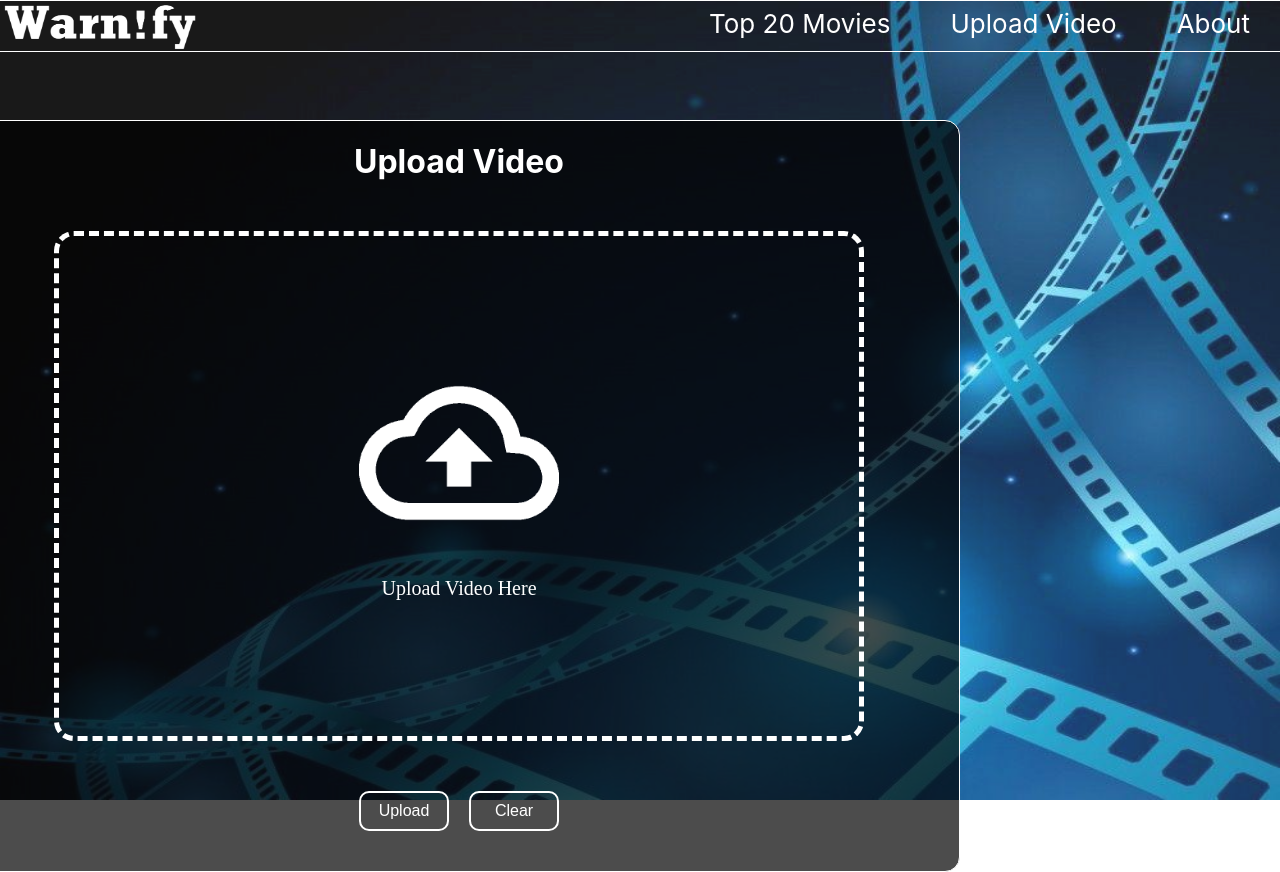
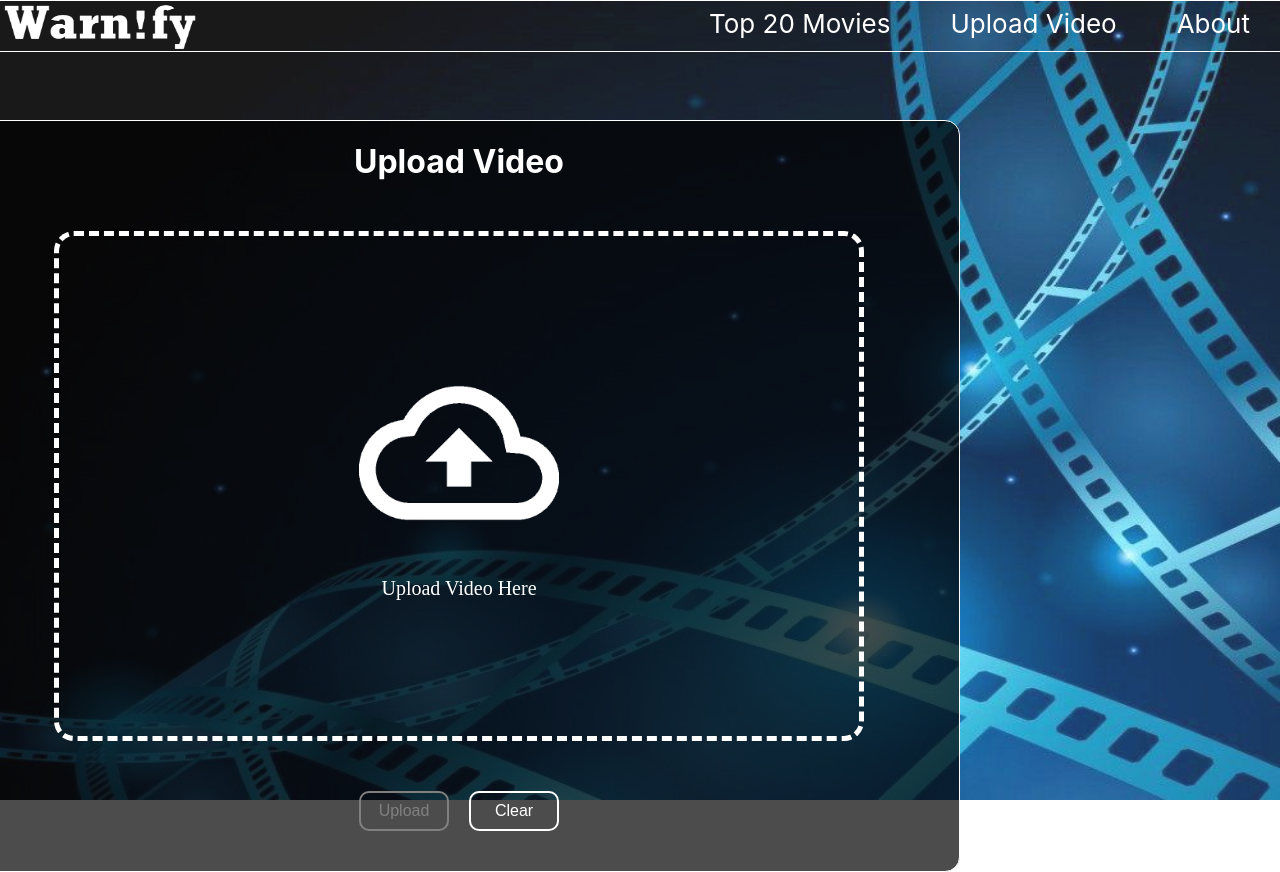
Before and after one commit to Group606-DL/Warnify-Client, a React (Create React App) app: page /upload in a window 1280 px wide. Built offline with nearby package versions, Linux system fonts and the light colour scheme.

Commit message:
fix upload disable
git push

```diff
--- a/src/components/TopMovies/TopMovies.container.js
+++ b/src/components/TopMovies/TopMovies.container.js
@@ -23,7 +23,7 @@ const TopMoviesContainer = (props) => {
     const showWarn = selectedItem && selectedItem.isProcessed;
 
     useEffect(() => {
-        fetch('http://localhost:8080/videos/names', {
+        fetch('http://193.106.55.106:8080/videos/names', {
             method: 'GET',
             headers: {
                 'Content-Type': 'application/json'
@@ -38,7 +38,7 @@ const TopMoviesContainer = (props) => {
     }, []);
 
     const getLabels = (fileName) => (
-        fetch(`http://localhost:8080/censoredInfo/${fileName}`, {
+        fetch(`http://193.106.55.106:8080/censoredInfo/${fileName}`, {
             method: 'GET',
             headers: {
                 'Content-Type': 'application/json'
@@ -55,7 +55,7 @@ const TopMoviesContainer = (props) => {
     const changeSource = (videoDetails) => {
         const encodedFileName = encodeURIComponent(videoDetails.file);
         getLabels(encodedFileName).then(() => {
-            setVideoUrl(`http://localhost:8080/stream/${encodedFileName}`);
+            setVideoUrl(`http://193.106.55.106:8080/stream/${encodedFileName}`);
             setSelectedItem(videoDetails);
         });
     }
--- a/src/components/upload-file/upload-file.css
+++ b/src/components/upload-file/upload-file.css
@@ -81,6 +81,12 @@ input[type="file"] {
   border-radius: 10px;
 }
 
+button:disabled {
+  border-color: gray;
+  color: gray;
+  cursor: unset;
+}
+
 /* .button:hover {
   background-color: #00000026;
 } */
--- a/src/components/upload-file/upload-file.js
+++ b/src/components/upload-file/upload-file.js
@@ -6,7 +6,7 @@ import uploadImg from "../../assets/upload.png";
 import Dropzone from "react-dropzone";
 
 const UploadFile = () => {
-  const [file, setFile] = useState(null);
+  const [file, setFile] = useState(undefined);
 
   const onFileUpload = () => {
     // Create an object of formData
@@ -58,7 +58,8 @@ const UploadFile = () => {
         )}
       </div>
       <div className="buttons">
-        <button onClick={() => onFileUpload()} className="uploadBtn button">
+        {console.log("file",file)}
+        <button disabled={file === undefined} onClick={() => onFileUpload()} className="uploadBtn button">
           Upload
         </button>
         <button onClick={() => setFile(undefined)} className="clearBtn button">
```
